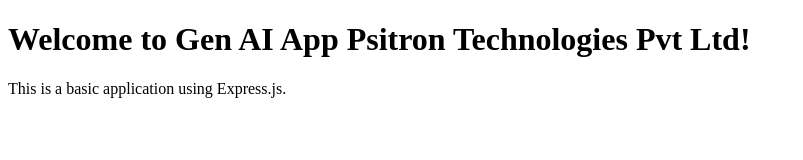
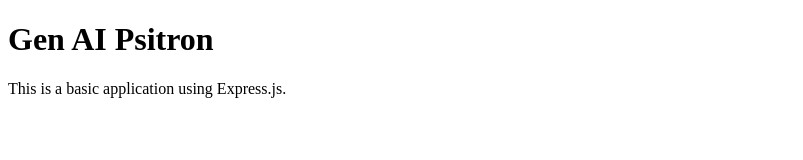
Before and after one commit to yogi0348/github-actions-nodejs, a website: page public/index.html in a window 1280 px wide. Shown: the whole page, without its empty margins (0-803 px from the left). Drawn offline with Linux system fonts and the light colour scheme.

Commit message:
Made changes to .yml

```diff
--- a/public/index.html
+++ b/public/index.html
@@ -6,7 +6,7 @@
     <title>Simple Node.js App</title>
 </head>
 <body>
-    <h1>Welcome to Gen AI App Psitron Technologies Pvt Ltd!</h1>
+    <h1>Gen AI Psitron</h1>
     <p>This is a basic application using Express.js.</p>
 </body>
 </html>
```
